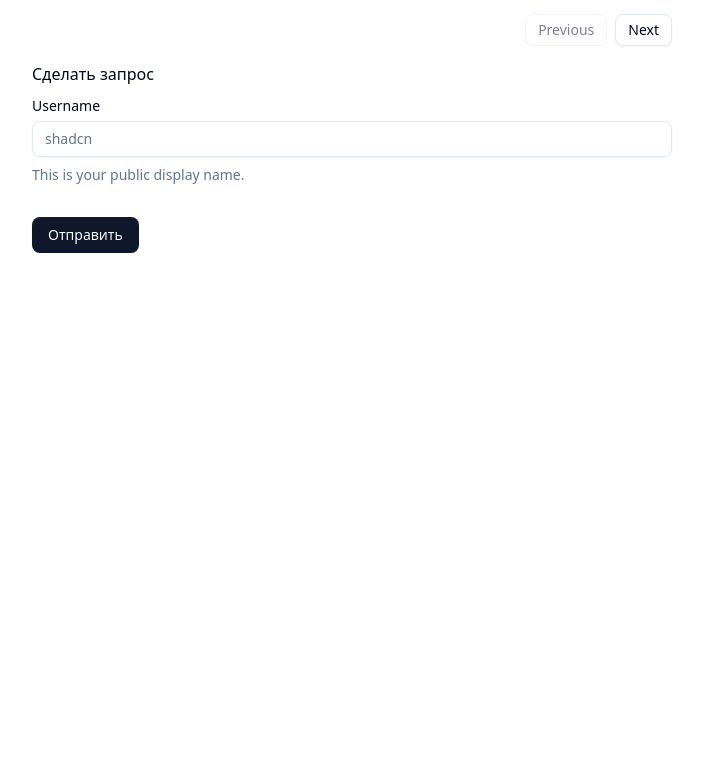
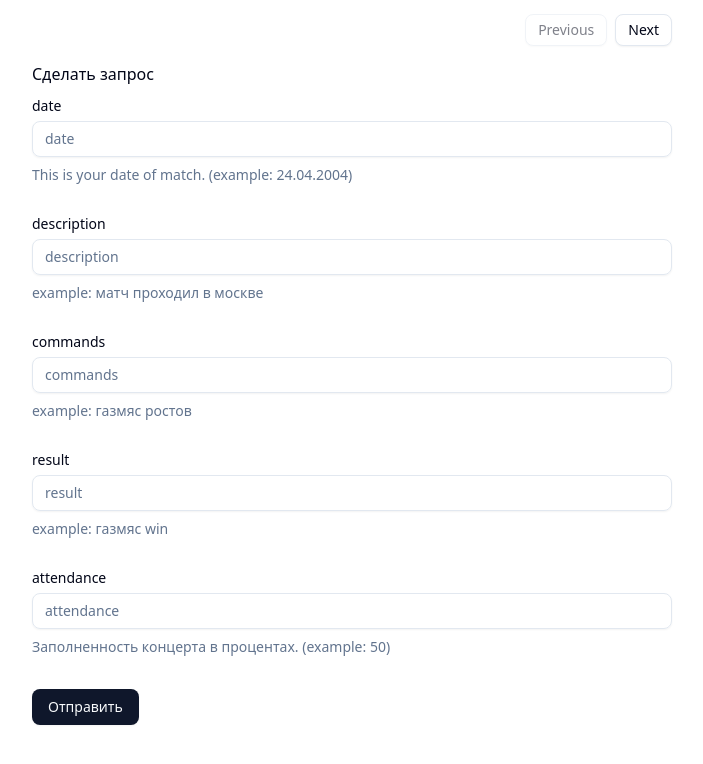
Before and after one commit to tRy-HaRd-tgn/vk, a React (Vite) app: page /result in a window 1280 px wide. Shown: the part 664-1428 px from the top of the page, without its empty margins (288-991 px from the left). Before the commit the page ends 917 px from the top, so only its background shows below. Built offline with nearby package versions, Linux system fonts and the light colour scheme.

Commit message:
feat: form with validation done

```diff
--- a/src/app/table/styles.module.scss
+++ b/src/app/table/styles.module.scss
@@ -4,6 +4,7 @@
   flex-direction: column;
   height: fit-content;
   align-items: center;
+  padding-bottom: 5%;
 }
 body {
   overflow-x: hidden;
--- a/src/components/form/index.tsx
+++ b/src/components/form/index.tsx
@@ -34,19 +34,31 @@ const FormButton = forwardRef<
 FormButton.displayName = "FormButton";
 
 const formSchema = z.object({
-  username: z.string().min(2).max(50),
+  date: z.string().length(11),
+  description: z.string().min(5).max(300),
+  result: z.string().min(5).max(30),
+  commands: z.string().min(5).max(30),
+  attendance: z.number().min(0).max(100),
 });
 export const CustomForm = () => {
   const form = useForm<z.infer<typeof formSchema>>({
     resolver: zodResolver(formSchema),
     defaultValues: {
-      username: "",
+      date: "",
+      description: "",
+      result: "",
+      commands: "",
     },
   });
 
   const { isSubmitting, errors } = form.formState;
 
   function onSubmit(values: z.infer<typeof formSchema>) {
+    //var uniq = 'id' + (new Date()).getTime(); - формирование id
+    try {
+    } catch (e) {
+    } finally {
+    }
     console.log(values);
   }
   return (
@@ -54,15 +66,73 @@ export const CustomForm = () => {
       <form onSubmit={form.handleSubmit(onSubmit)} className="space-y-8">
         <FormField
           control={form.control}
-          name="username"
+          name="date"
           render={({ field }) => (
             <FormItem>
-              <FormLabel>Username</FormLabel>
+              <FormLabel>date</FormLabel>
               <FormControl>
-                <FormInput placeholder="shadcn" {...field} />
+                <FormInput placeholder="date" {...field} />
               </FormControl>
               <FormDescription>
-                This is your public display name.
+                This is your date of match. (example: 24.04.2004)
+              </FormDescription>
+              <FormMessage />
+            </FormItem>
+          )}
+        />
+        <FormField
+          control={form.control}
+          name="description"
+          render={({ field }) => (
+            <FormItem>
+              <FormLabel>description</FormLabel>
+              <FormControl>
+                <FormInput placeholder="description" {...field} />
+              </FormControl>
+              <FormDescription>example: матч проходил в москве</FormDescription>
+              <FormMessage />
+            </FormItem>
+          )}
+        />
+        <FormField
+          control={form.control}
+          name="commands"
+          render={({ field }) => (
+            <FormItem>
+              <FormLabel>commands</FormLabel>
+              <FormControl>
+                <FormInput placeholder="commands" {...field} />
+              </FormControl>
+              <FormDescription>example: газмяс ростов</FormDescription>
+              <FormMessage />
+            </FormItem>
+          )}
+        />
+        <FormField
+          control={form.control}
+          name="result"
+          render={({ field }) => (
+            <FormItem>
+              <FormLabel>result</FormLabel>
+              <FormControl>
+                <FormInput placeholder="result" {...field} />
+              </FormControl>
+              <FormDescription>example: газмяс win</FormDescription>
+              <FormMessage />
+            </FormItem>
+          )}
+        />
+        <FormField
+          control={form.control}
+          name="attendance"
+          render={({ field }) => (
+            <FormItem>
+              <FormLabel>attendance</FormLabel>
+              <FormControl>
+                <FormInput placeholder="attendance" {...field} />
+              </FormControl>
+              <FormDescription>
+                Заполненность концерта в процентах. (example: 50)
               </FormDescription>
               <FormMessage />
             </FormItem>
```
